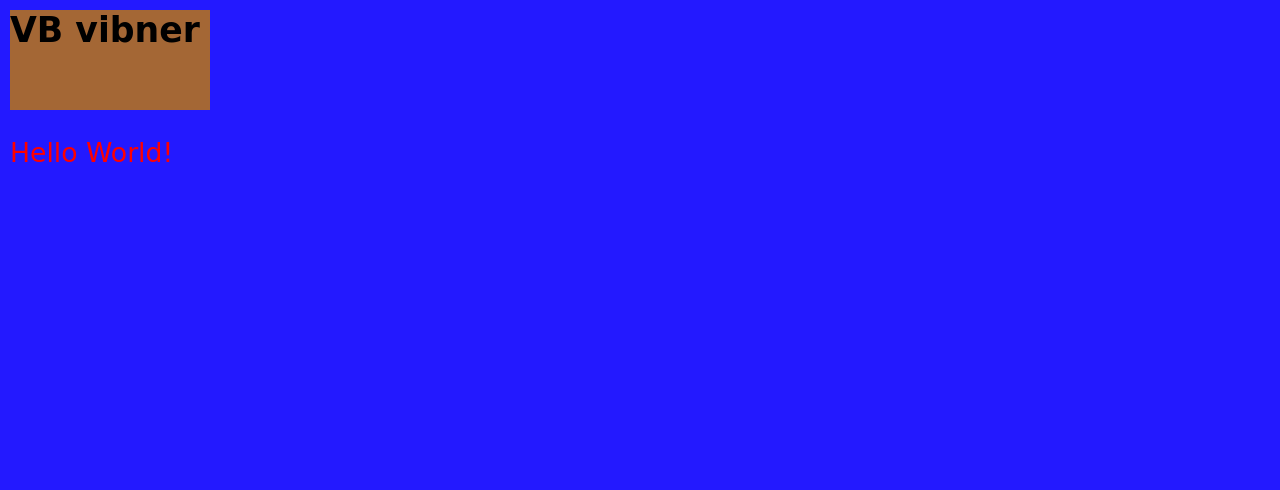
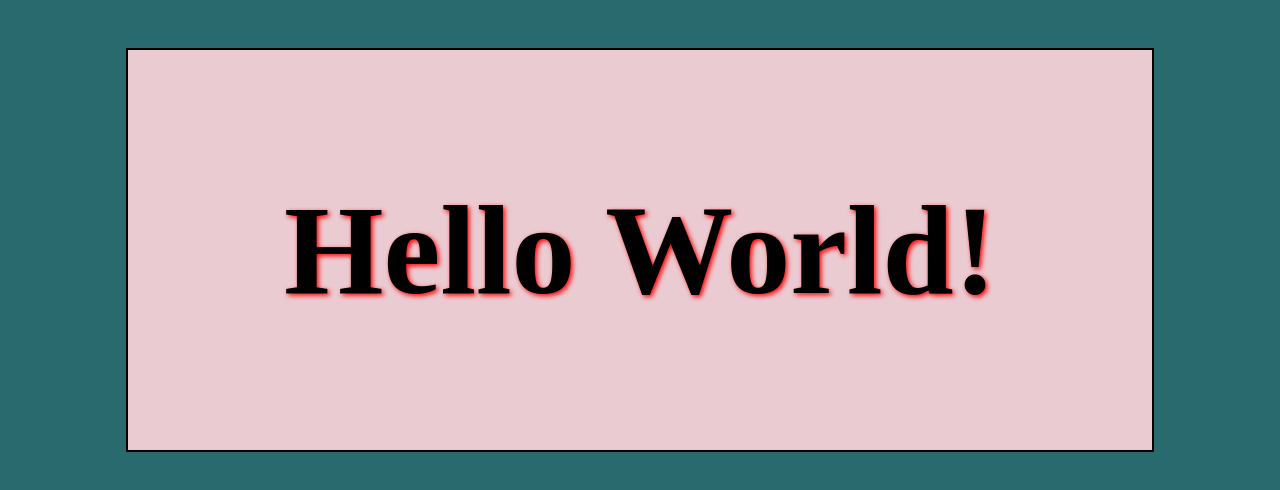
Before and after one commit to vibner/vibner.github.io, a plain HTML site: page index.html in a window 1280 px wide. Drawn offline with Linux system fonts and the light colour scheme.

Commit message:
Update index.html

```diff
--- a/index.html
+++ b/index.html
@@ -1,29 +1,46 @@
+<!--This is my first website project which just shows Hello World but with some animation and some cool effects-->
+<!DOCTYPE html>
 <html>
     <head>
         <title>Hello World</title>
     </head>
     <style>
-    	body {
-            font-family: 'Handlee', cursive;
-            font-size: 13pt;
-            background-color: #2319FF;
-            padding: 10px;
-            margin: 0;
-    	}
-    	h1 {
-    		background-color: #A46735;
-    		width:200px;
-    		height:100px;
-    	}
-    	p#new {
-    		color: #FF0000;
-    		font-size: 20pt;
-    	}
+    body {
+    display:flex;
+    justify-content:center;
+    algin-itmes:center;
+    background-color:#286A6D;
+    }
+    div {
+    width:80vw;
+    height:50vh;
+    border:2px solid black;
+    display:flex;
+    justify-content:center;
+    algin-itmes:center;
+    margin-top:5vh;
+    background-color:#EBCBD2;
+    }
+    #hello {
+    margin:auto;
+    font-size:10vw;
+    font-weight:600;
+    text-shadow:2px 2px 5px red;
+    animation-name: rotation;
+    animation-duration: 5s;
+    animation-timing-function: linear;
+    animation-iteration-count: infinite;
+    }
+    @keyframes rotation {
+    25%{transform:rotateZ(90deg);}
+    50%{transform:rotateZ(180deg);}
+    75%{transform:rotateZ(270deg);}
+    100%{transform:rotateZ(360deg);}
+    }
     </style>
     <body>
-        <h1>VB vibner</h1>
         <div>
-            <p id="new">Hello World!</p>
+            <span id="hello">Hello World!</span>
         </div>
     </body>
 </html>
```
